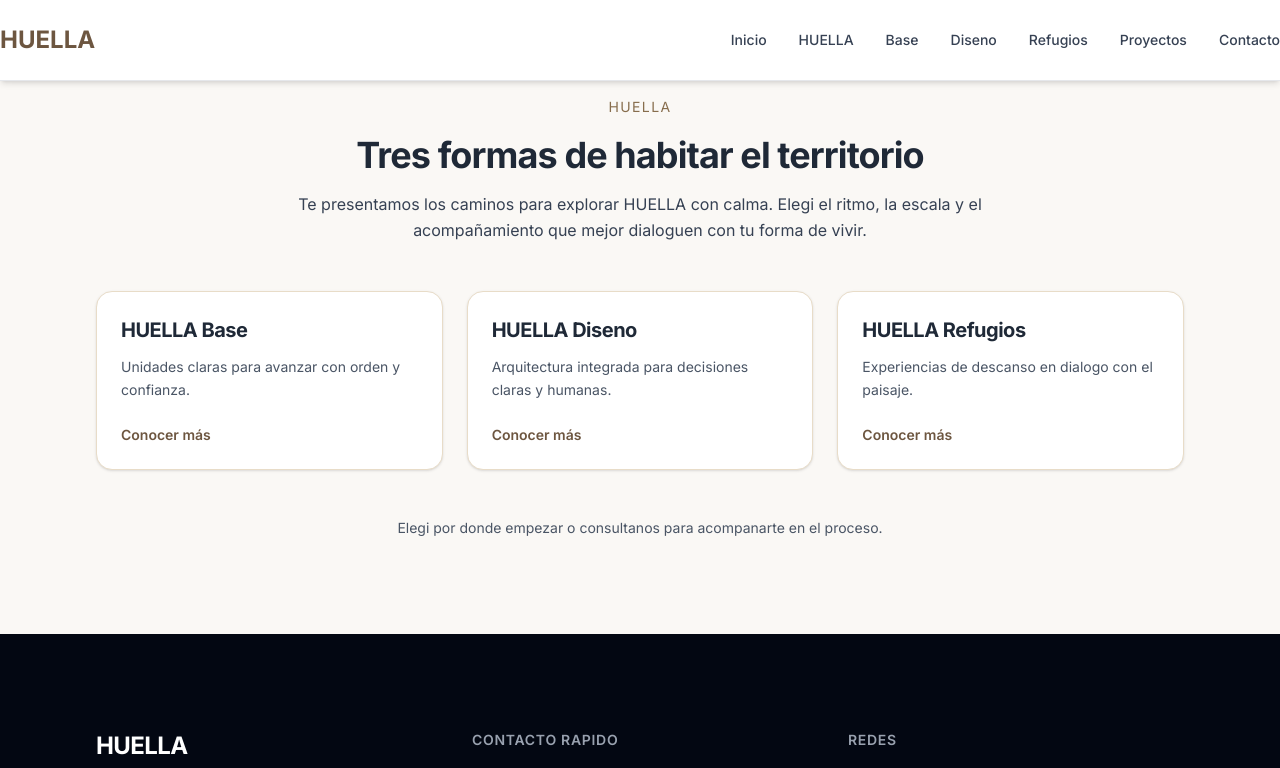
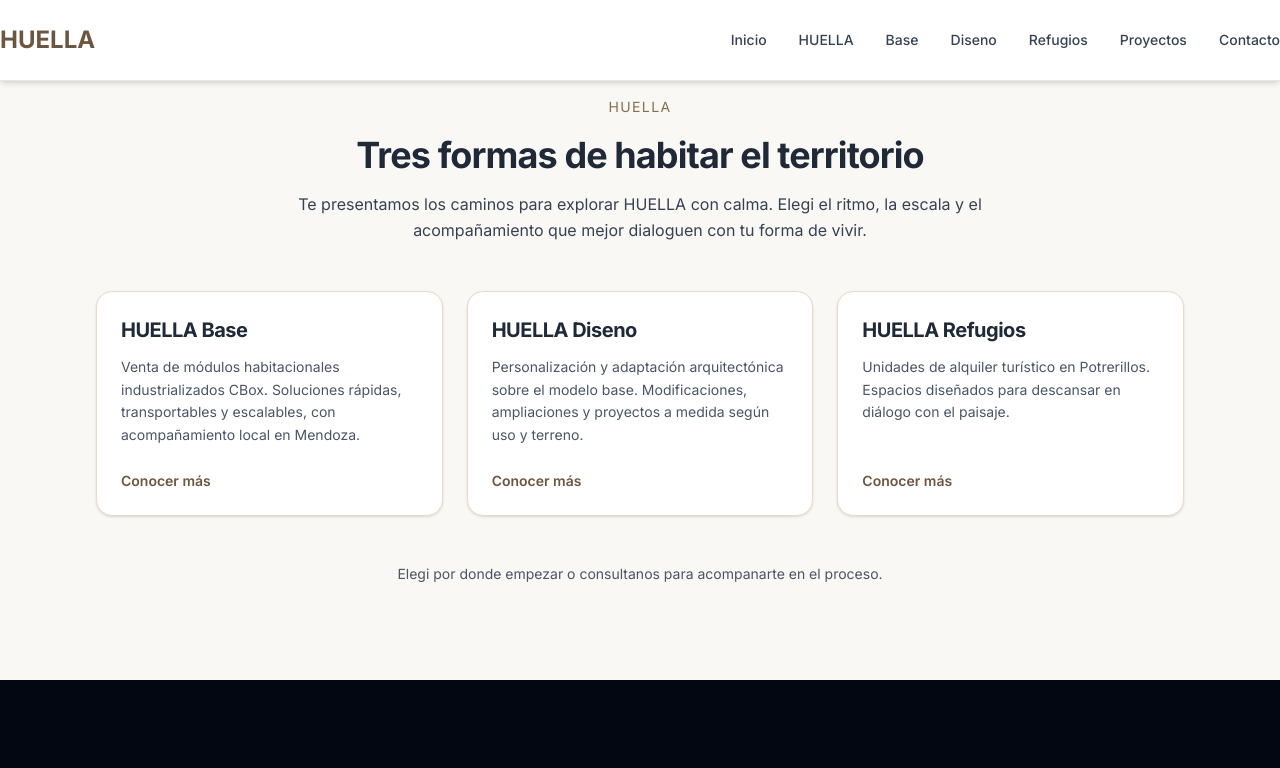
Before and after one commit to Teksi75/huella-mendoza-site, a Next.js app: page /huella in a window 1280 px wide. Shown: the top 768 px of the page. Built offline with nearby package versions, Linux system fonts and the light colour scheme.

Commit message:
Update Huella UEN card copy

```diff
--- a/app/huella/page.tsx
+++ b/app/huella/page.tsx
@@ -3,17 +3,20 @@ import Link from 'next/link';
 const pathways = [
   {
     title: 'HUELLA Base',
-    description: 'Unidades claras para avanzar con orden y confianza.',
+    description:
+      'Venta de módulos habitacionales industrializados CBox. Soluciones rápidas, transportables y escalables, con acompañamiento local en Mendoza.',
     href: '/base',
   },
   {
     title: 'HUELLA Diseno',
-    description: 'Arquitectura integrada para decisiones claras y humanas.',
+    description:
+      'Personalización y adaptación arquitectónica sobre el modelo base. Modificaciones, ampliaciones y proyectos a medida según uso y terreno.',
     href: '/diseno',
   },
   {
     title: 'HUELLA Refugios',
-    description: 'Experiencias de descanso en dialogo con el paisaje.',
+    description:
+      'Unidades de alquiler turístico en Potrerillos. Espacios diseñados para descansar en diálogo con el paisaje.',
     href: '/refugios',
   },
 ];
```
